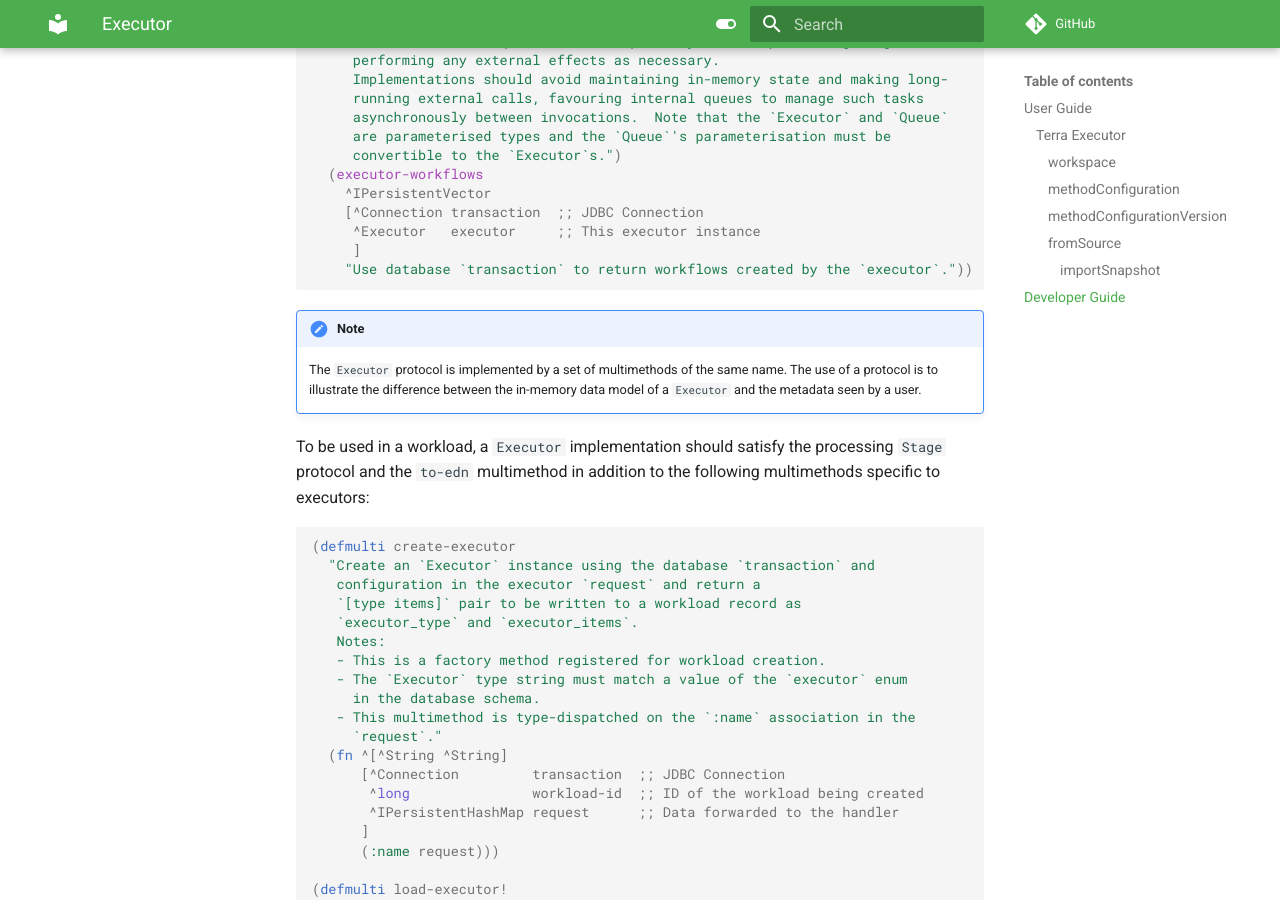
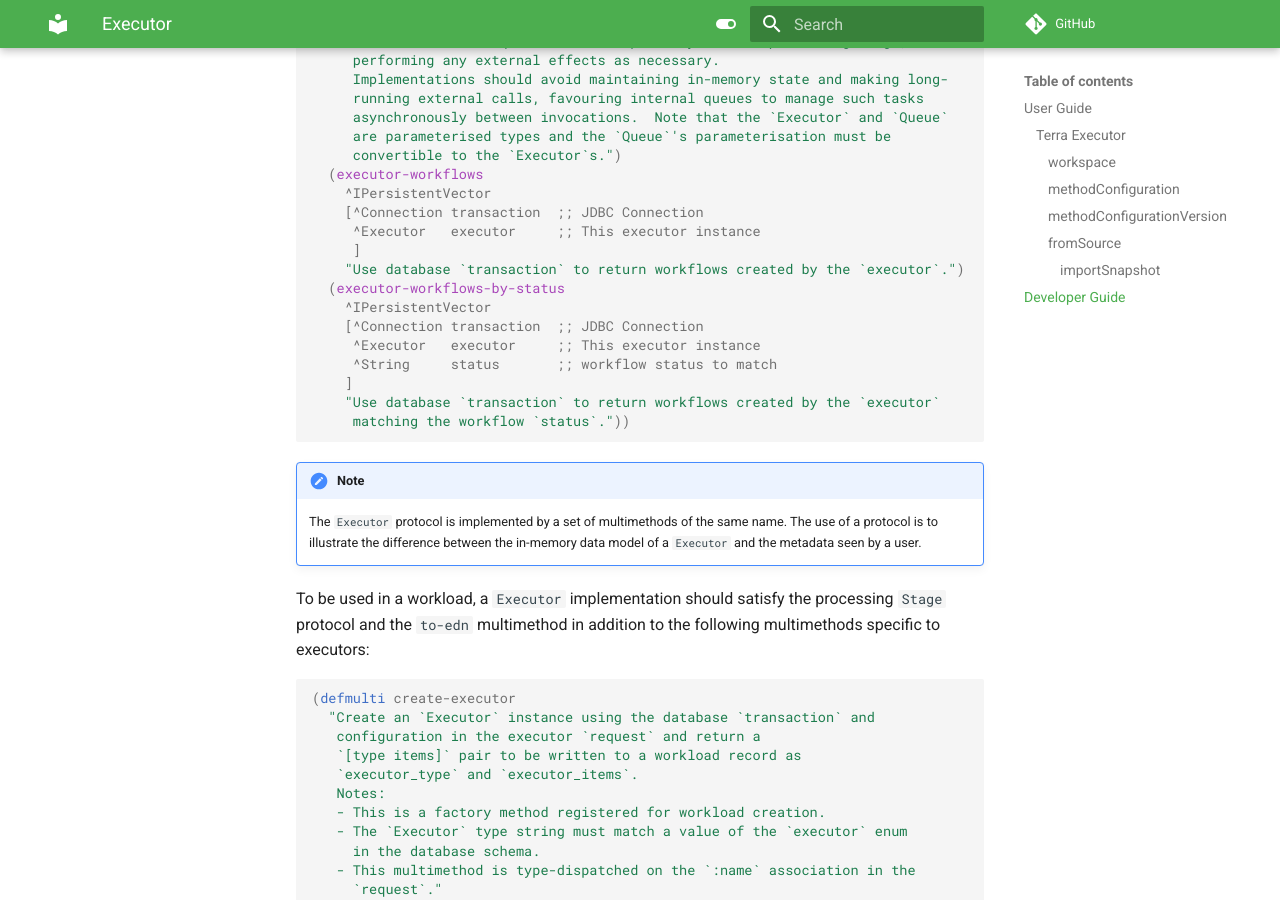
Before and after one commit to broadinstitute/wfl, an MkDocs documentation site: the page built from docs/md/executor.md, in a window 1280 px wide and 900 px high, scrolled down 3696 px. Built offline with MkDocs 1.6.1 and Material for MkDocs 9.7.7, drawn with Linux system fonts in a browser that asks for light colours; comment, search, counter and statistics services are not loaded.

Commit message:
update executor docs

````diff
--- a/docs/md/executor.md
+++ b/docs/md/executor.md
@@ -126,7 +126,15 @@ An executor is a `Queue` that satisfies the `Executor` protocol below:
     [^Connection transaction  ;; JDBC Connection
      ^Executor   executor     ;; This executor instance
      ]
-    "Use database `transaction` to return workflows created by the `executor`."))
+    "Use database `transaction` to return workflows created by the `executor`.")
+  (executor-workflows-by-status
+    ^IPersistentVector
+    [^Connection transaction  ;; JDBC Connection
+     ^Executor   executor     ;; This executor instance
+     ^String     status       ;; workflow status to match
+    ]
+    "Use database `transaction` to return workflows created by the `executor`
+     matching the workflow `status`."))
 ```
 
 !!! note
````
